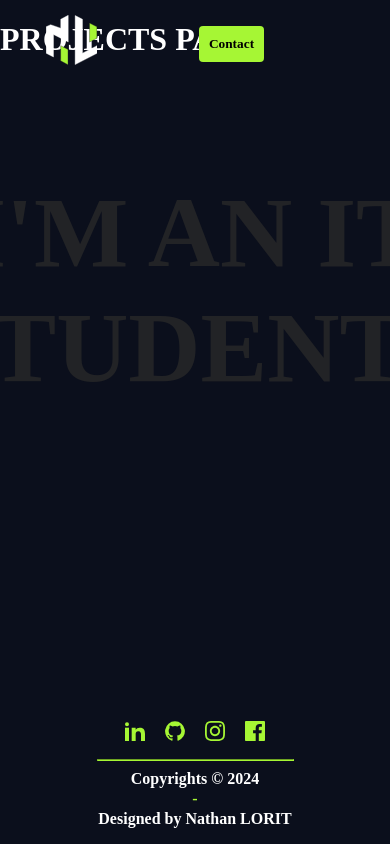
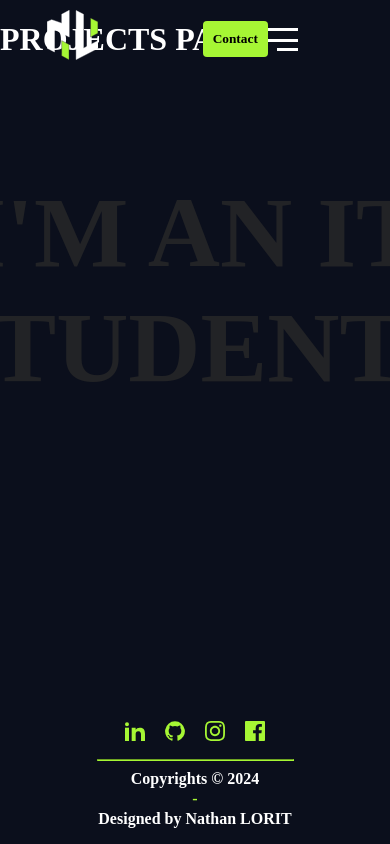
Before and after one commit to nlorit/Portfolio, a React (Create React App) app in the folder portfolio_website/: page /projects in a window 390 px wide. Shown: the top 844 px of the page. Built offline with nearby package versions, Linux system fonts and the light colour scheme.

Commit message:
add responsive menu

```diff
--- a/portfolio_website/src/app/components/Navbar/Navbar.jsx
+++ b/portfolio_website/src/app/components/Navbar/Navbar.jsx
@@ -1,6 +1,15 @@
+
+import React, { useState } from 'react';
+
 export default function Navbar() {
+    const [isMenuOpen, setMenuOpen] = useState(false);
+
+    const toggleMenu = () => {
+        setMenuOpen((prevMenuState) => !prevMenuState);
+    }
     return (
-        <nav>
+        <>
+            <nav className={isMenuOpen ? 'menu-open' : ''}>
                 <div className="main_div_navbar">
                     <div className="logo_div_navbar">
                         <a href="/">
@@ -78,34 +87,64 @@ export default function Navbar() {
                                 </g>
                             </svg>
                         </a>
+                    </div>
 
-                </div>
                     <div className="right_div_navbar">
                         <div className="links_div_navbar">
-                        <a className="active" href="/">Home</a>
+                            <a className="active" href="/">
+                                Home
+                            </a>
                             <a href="/project">My projects</a>
                             <a href="/about">About me</a>
                         </div>
 
                         <div className="button_div_navbar">
                             <button>
-                            <a href="/about">
-                                Contact
-                            </a>
+                                <a href="/about">Contact</a>
                             </button>
                         </div>
 
-                    <div className="button_menu_navbar">
-                        <svg viewBox="0 0 100 80" width="40" height="40" color="white">
-                            <rect width="100" height="20"rx="8px"></rect>
-                            <rect y="30" width="100" height="20" rx="8px"></rect>
-                            <rect y="60" width="100" height="20"rx="8px"></rect>
+                        <div className="button_menu_navbar" onClick={toggleMenu}>
+                            <svg className="vbp-header-menu-button__svg">
+                                <line
+                                    x1="0"
+                                    y1="50%"
+                                    x2="100%"
+                                    y2="50%"
+                                    className={`top ${isMenuOpen ? 'open' : ''}`}
+                                    shape-rendering="crispEdges"
+                                />
+                                <line
+                                    x1="0"
+                                    y1="50%"
+                                    x2="100%"
+                                    y2="50%"
+                                    className={`middle ${isMenuOpen ? 'open' : ''}`}
+                                    shape-rendering="crispEdges"
+                                />
+                                <line
+                                    x1="0"
+                                    y1="50%"
+                                    x2="100%"
+                                    y2="50%"
+                                    className={`bottom ${isMenuOpen ? 'open' : ''}`}
+                                    shape-rendering="crispEdges"
+                                />
                             </svg>
                         </div>
-
-
                     </div>
                 </div>
             </nav>
-    )
+
+            {isMenuOpen && (
+                <div className="overlay-menu">
+                    {/* Your overlay menu content goes here */}
+                    <a href="/">Home</a>
+                    <a href="/project">My projects</a>
+                    <a href="/about">About me</a>
+                    <a href="/about">Contact</a>
+                </div>
+            )}
+        </>
+    );
 }
--- a/portfolio_website/src/app/styles/App.css
+++ b/portfolio_website/src/app/styles/App.css
@@ -104,14 +104,16 @@
 
 
     .links_div_navbar {
-        content-visibility: hidden;
+        display: none;
     }
 
 
     .button_menu_navbar svg {
         fill: white;
-        padding: 10px;
-        content-visibility: visible ;
+        padding-top: 5px;
+        padding-left: 25px;
+        display: block; /* Display the menu button */
+        visibility: visible;
     }
 }
 
@@ -202,8 +204,110 @@ a:hover {
 }
 
 
-.button_menu_navbar svg {
-    fill: white;
-    content-visibility: hidden;
-    /* display: none; */
-}
+
+.vbp-header-menu-button__svg {
+    width: 30px;
+    height: 30px;
+
+    cursor: pointer;
+    transform: scaleX(-1);
+  }
+
+  .vbp-header-menu-button__svg line {
+    stroke: #ffffff;
+    stroke-dasharray: 100%;
+    stroke-dashoffset: 0%;
+    transition: transform 0.3s, stroke-dashoffset .4s;
+    transform-origin: center;
+    stroke-width: 3px;
+  }
+
+  .vbp-header-menu-button__svg .top {
+    transform: translateY(-35%);
+    -webkit-transform: translateY(-35%);
+    -moz-transform: translateY(35%);
+    -ms-transform: translateY(35%);
+    -o-transform: translateY(35%);
+  }
+
+  .vbp-header-menu-button__svg .middle {
+    transform: scaleX(1);
+    -webkit-transform: scaleX(1);
+    -moz-transform: scaleX(1);
+    -ms-transform: scaleX(1);
+    -o-transform: scaleX(1);
+    transition: opacity .3s, transform .3s;
+    -webkit-transition: opacity .3s, transform .3s;
+    -moz-transition: opacity .3s, transform .3s;
+    -ms-transition: opacity .3s, transform .3s;
+    -o-transition: opacity .3s, transform .3s;
+
+  }
+
+  .vbp-header-menu-button__svg .bottom {
+    transform: translateY(33%);
+    -webkit-transform: translateY(33%);
+    -moz-transform: translateY(33%);
+    -ms-transform: translateY(33%);
+    -o-transform: translateY(33%);
+    stroke-dasharray: 100%;
+    stroke-dashoffset: 9px;
+  }
+  .vbp-header-menu-button__svg:hover .bottom {
+    stroke-dashoffset: 0%;
+  }
+  /*** Mode Croix ***/
+  body.menu-open .vbp-header-menu-button__svg .top {
+    transform: rotate(45deg);
+    -webkit-transform: rotate(45deg);
+    -moz-transform: rotate(45deg);
+    -ms-transform: rotate(45deg);
+    -o-transform: rotate(45deg);
+    stroke-linecap: round;
+  }
+
+  body.menu-open .vbp-header-menu-button__svg .middle {
+    transform: scaleX(0.1);
+    -webkit-transform: scaleX(0.1);
+    -moz-transform: scaleX(0.1);
+    -ms-transform: scaleX(0.1);
+    -o-transform: scaleX(0.1);
+    opacity: 0;
+  }
+
+  body.menu-open .vbp-header-menu-button__svg line.bottom {
+    transform: rotate(-45deg);
+    -webkit-transform: rotate(-45deg);
+    -moz-transform: rotate(-45deg);
+    -ms-transform: rotate(-45deg);
+    -o-transform: rotate(-45deg);
+    stroke-linecap: round;
+  }
+
+  body.menu-open .vbp-header-menu-button__svg .bottom {
+    stroke-dashoffset: 0%;
+  }
+
+  .overlay-menu {
+    position: fixed;
+    top: 0;
+    left: 0;
+    width: 100%;
+    height: 100%;
+    background-color: var(--background-color); /* Semi-transparent black overlay */
+    display: flex;
+    flex-direction: column;
+    align-items: center;
+    justify-content: center;
+    z-index: 1000; /* Ensure it appears above other content */
+    color: white; /* Text color */
+
+
+  }
+
+  .overlay-menu a {
+    margin: 15px;
+    text-decoration: none;
+    color: white;
+    font-size: 18px;
+  }
```
Lines whose indentation alone changed are shown as unchanged.
